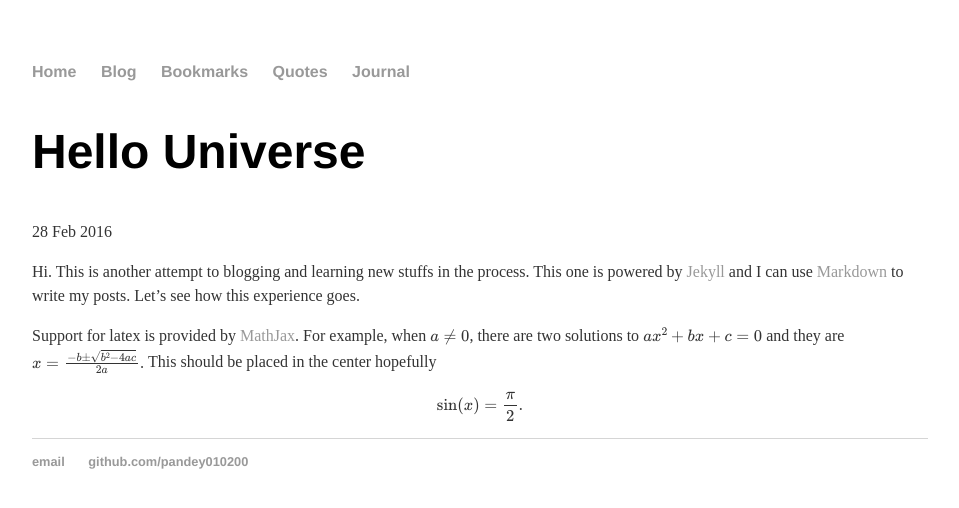
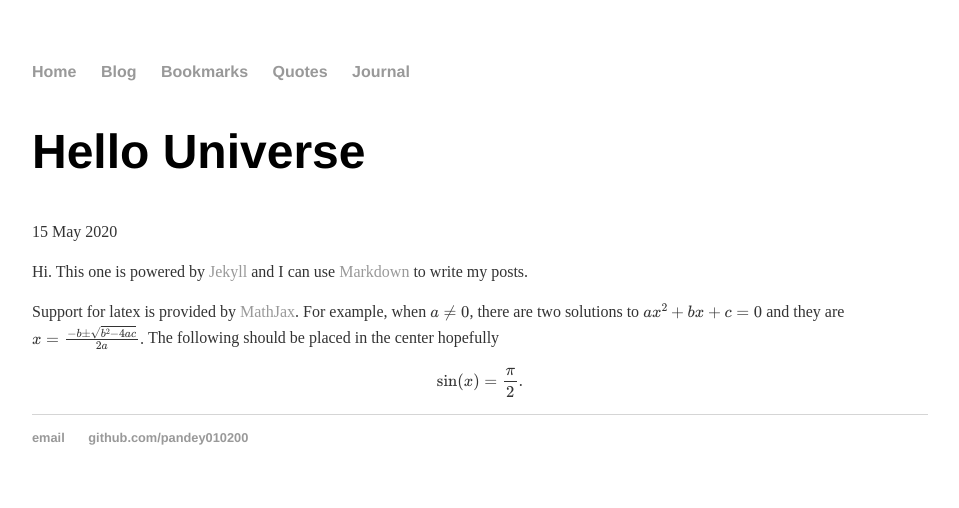
Before and after one commit to pandey010200/pandey010200.github.io, a Jekyll site: the page built from _posts/2020-05-15-new-post-00.md, in a window 1280 px wide. Shown: the top 508 px of the page, without its empty margins (160-1119 px from the left). Built offline with Jekyll 4.4.1, drawn with Linux system fonts in a browser that asks for light colours; formulas are drawn with MathJax 3; comment, search, counter and statistics services are not loaded.

Commit message:
Update 2020-05-15-new-post-00.md

```diff
--- a/_posts/2020-05-15-new-post-00.md
+++ b/_posts/2020-05-15-new-post-00.md
@@ -1,8 +1,8 @@
 ---
 layout: post
 title: "Hello Universe"
-date: 2016-02-28
+date: 2020-05-15
 ---
-Hi. This is another attempt to blogging and learning new stuffs in the process. This one is powered by [Jekyll](http://jekyllrb.com) and I can use [Markdown](http://daringfireball.net/projects/markdown/) to write my posts. Let's see how this experience goes.
+Hi. This one is powered by [Jekyll](http://jekyllrb.com) and I can use [Markdown](http://daringfireball.net/projects/markdown/) to write my posts.
 
-Support for latex is provided by [MathJax](https://www.mathjax.org/). For example, when $a \ne 0$, there are two solutions to \[ax^2 + bx + c = 0\] and they are $$x = {-b \pm \sqrt{b^2-4ac} \over 2a}.$$ This should be placed in the center hopefully \begin{align} \sin(x)=\frac{\pi}{2}. \end{align}
+Support for latex is provided by [MathJax](https://www.mathjax.org/). For example, when $a \ne 0$, there are two solutions to \[ax^2 + bx + c = 0\] and they are $$x = {-b \pm \sqrt{b^2-4ac} \over 2a}.$$ The following should be placed in the center hopefully \begin{align} \sin(x)=\frac{\pi}{2}. \end{align}
```
